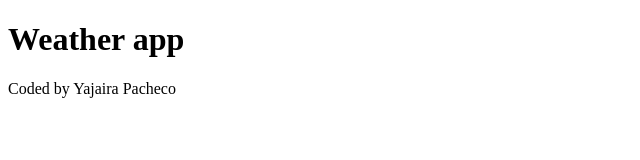
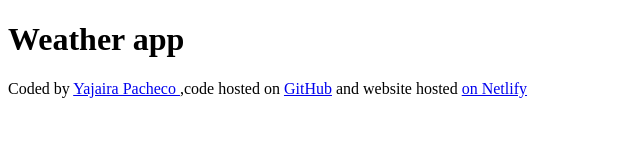
Before and after one commit to pacheyayacode/my-dmweather-app, a plain HTML site: page index.html in a window 1280 px wide. Shown: the whole page, without its empty margins (0-640 px from the left). Drawn offline with Linux system fonts and the light colour scheme.

Commit message:
added links to the footer

```diff
--- a/index.html
+++ b/index.html
@@ -9,7 +9,12 @@
 
 <body>
     <h1>Weather app</h1>
-    <footer>Coded by Yajaira Pacheco </footer>
+    <footer>Coded by
+        <a href="https://github.com/pacheyayacode" target="_blank">Yajaira Pacheco
+        </a>,code hosted on <a href="https://github.com/pacheyayacode/my-dmweather-app" target="_blank">GitHub</a> and
+        website hosted
+        <a href="https://my-dmweather-app.netlify.app" target="_blank">on Netlify</a>
+    </footer>
 </body>
 
 </html>
```
